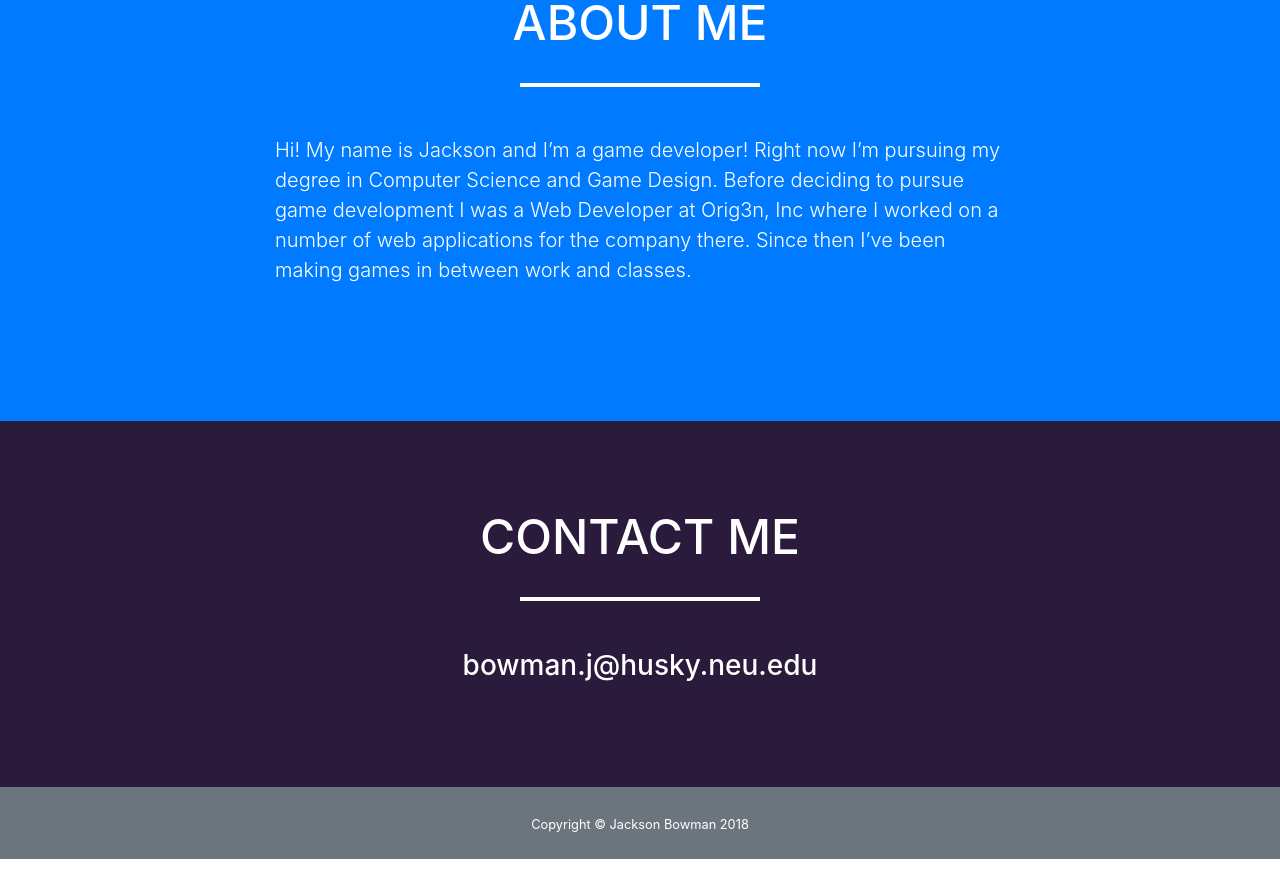
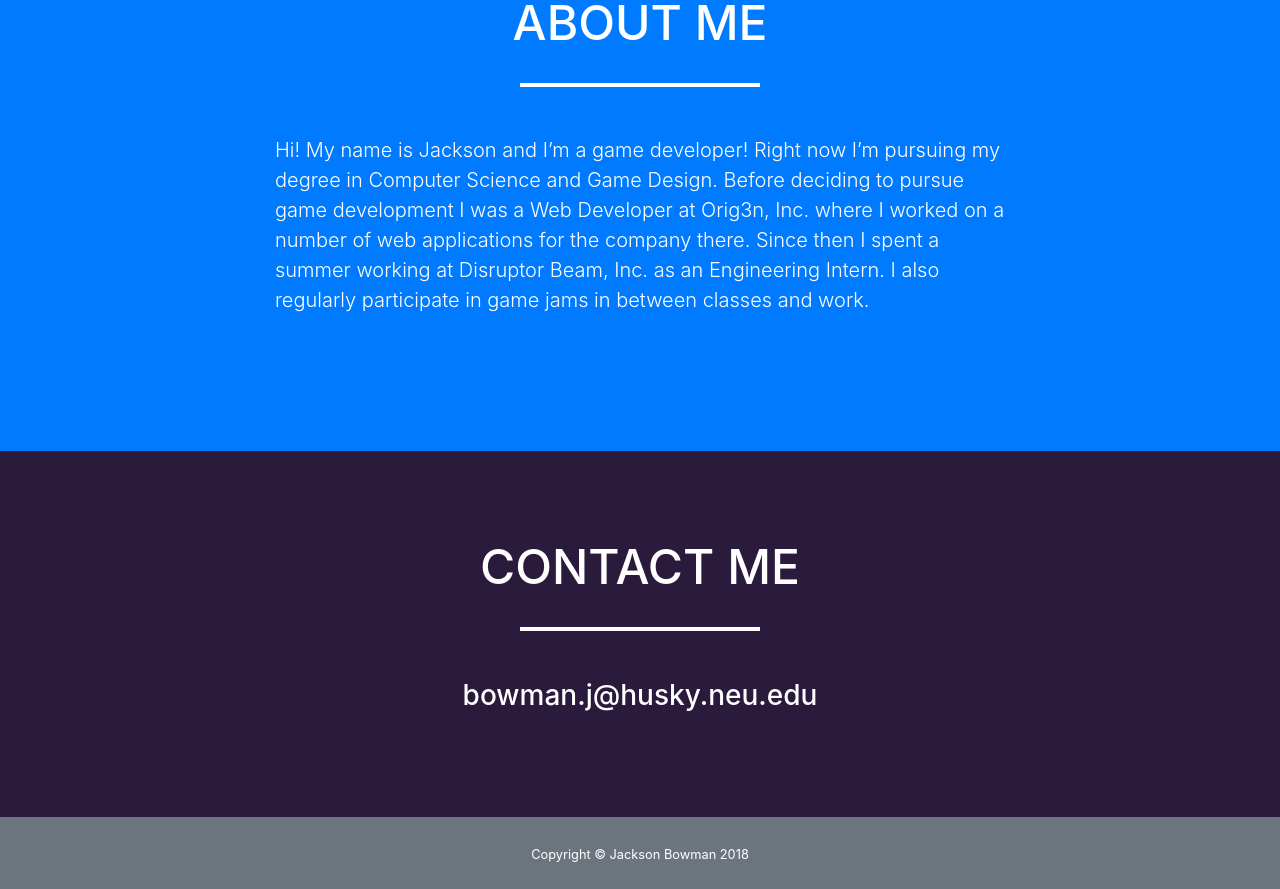
Before and after one commit to Jackson-Bowman/Jackson-Bowman.github.io, a website with bundled scripts: page index.html in a window 1280 px wide. Shown: the part 3610-4499 px from the top of the page. Before the commit the page ends 4469 px from the top, so only its background shows below. Built offline with nearby package versions, Linux system fonts and the light colour scheme.

Commit message:
removed commented out footer and updated about me to include DB internship

```diff
--- a/index.html
+++ b/index.html
@@ -195,8 +195,9 @@
             <p class="lead">Hi! My name is Jackson and I’m a game developer!
                 Right now I’m pursuing my degree in Computer Science and Game Design.
                 Before deciding to pursue game development I was a Web Developer at
-                Orig3n, Inc where I worked on a number of web applications for the
-                company there. Since then I’ve been making games in between work and classes.</p>
+                Orig3n, Inc. where I worked on a number of web applications for the
+                company there. Since then I spent a summer working at Disruptor Beam, Inc. as an
+                Engineering Intern. I also regularly participate in game jams in between classes and work.</p>
           </div>
         </div>
         <div class="text-center mt-4">
@@ -216,54 +217,6 @@
         <h3 class="text-center">bowman.j@husky.neu.edu<h3>
       </div>
     </section>
-
-    <!-- Footer -->
-    <!-- <footer class="footer text-center">
-      <div class="container">
-        <div class="row">
-          <div class="col-md-4 mb-5 mb-lg-0">
-            <h4 class="text-uppercase mb-4">Location</h4>
-            <p class="lead mb-0">2215 John Daniel Drive
-              <br>Clark, MO 65243</p>
-          </div>
-          <div class="col-md-4 mb-5 mb-lg-0">
-            <h4 class="text-uppercase mb-4">Around the Web</h4>
-            <ul class="list-inline mb-0">
-              <li class="list-inline-item">
-                <a class="btn btn-outline-light btn-social text-center rounded-circle" href="#">
-                  <i class="fa fa-fw fa-facebook"></i>
-                </a>
-              </li>
-              <li class="list-inline-item">
-                <a class="btn btn-outline-light btn-social text-center rounded-circle" href="#">
-                  <i class="fa fa-fw fa-google-plus"></i>
-                </a>
-              </li>
-              <li class="list-inline-item">
-                <a class="btn btn-outline-light btn-social text-center rounded-circle" href="#">
-                  <i class="fa fa-fw fa-twitter"></i>
-                </a>
-              </li>
-              <li class="list-inline-item">
-                <a class="btn btn-outline-light btn-social text-center rounded-circle" href="#">
-                  <i class="fa fa-fw fa-linkedin"></i>
-                </a>
-              </li>
-              <li class="list-inline-item">
-                <a class="btn btn-outline-light btn-social text-center rounded-circle" href="#">
-                  <i class="fa fa-fw fa-dribbble"></i>
-                </a>
-              </li>
-            </ul>
-          </div>
-          <div class="col-md-4">
-            <h4 class="text-uppercase mb-4">About Freelancer</h4>
-            <p class="lead mb-0">Freelance is a free to use, open source Bootstrap theme created by
-              <a href="http://startbootstrap.com">Start Bootstrap</a>.</p>
-          </div>
-        </div>
-      </div>
-    </footer> -->
 
     <div class="copyright py-4 text-center text-white bg-secondary">
       <div class="container">
```
